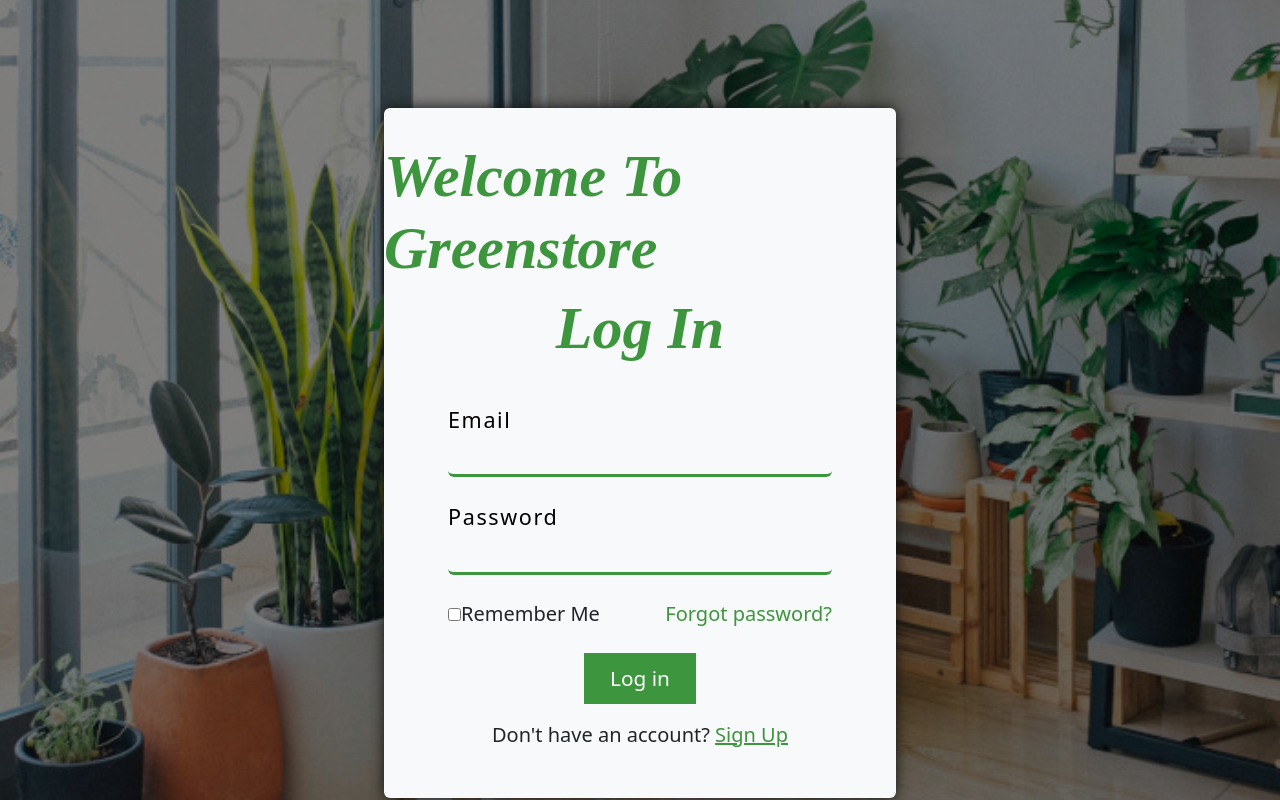
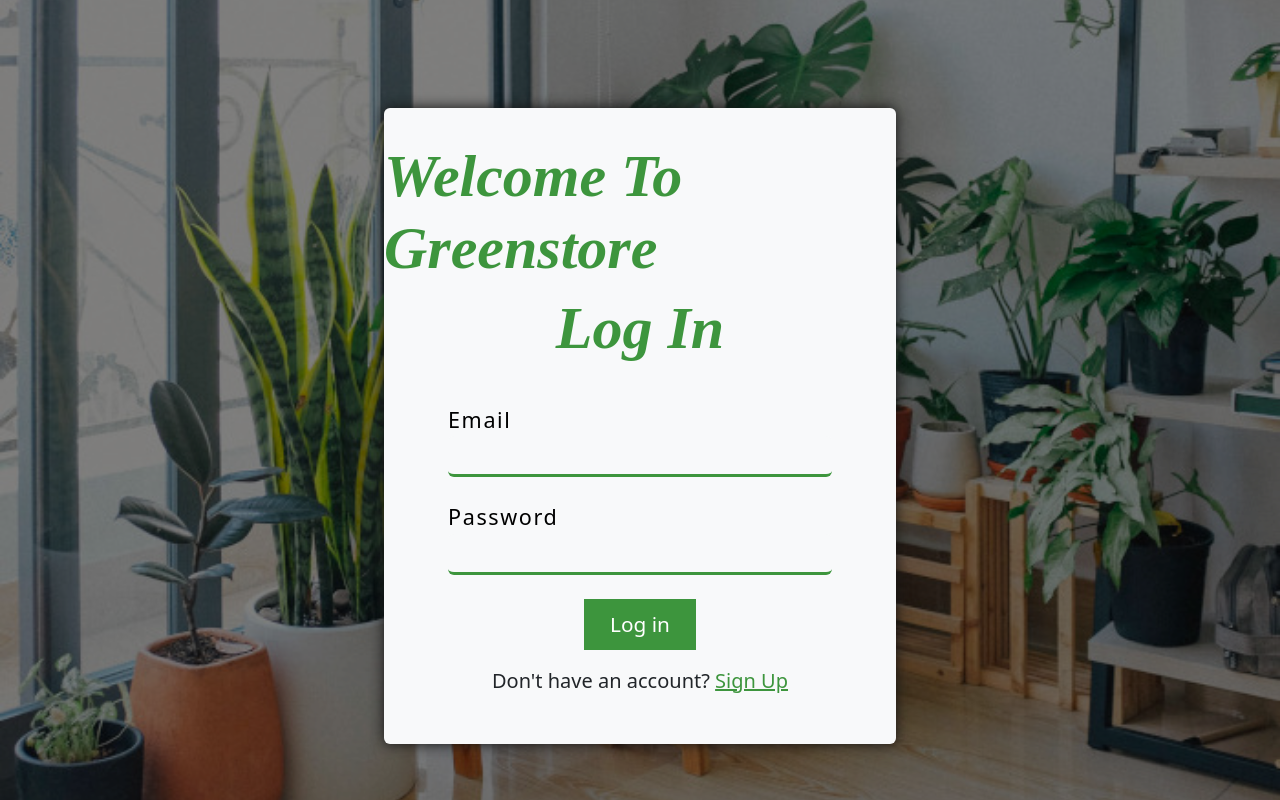
Before and after one commit to Reem-Ashraff/angular-green-store, an Angular app: page /login in a window 1280 px wide. Built offline with nearby package versions, Linux system fonts and the light colour scheme.

Commit message:
Update login.component.html

```diff
--- a/src/app/login/login.component.html
+++ b/src/app/login/login.component.html
@@ -23,10 +23,6 @@
                                         <div *ngIf="f['password'].errors && f['password'].errors['required']">Password is required.</div>
                                 </div>
                         </div>
-                        <div class="d-flex justify-content-between mb-4">
-                                <div class="check"><input type="checkbox">Remember Me</div>
-                                <a href="#" class="link">Forgot password?</a>
-                        </div>
                         <input type="submit" value="Log in" class="mb-3 button" [disabled]="form.invalid" (click)="submit()">
                 </form>
                 <p class="mb-4">Don't have an account? <a href="/signin">Sign Up</a></p>
```
